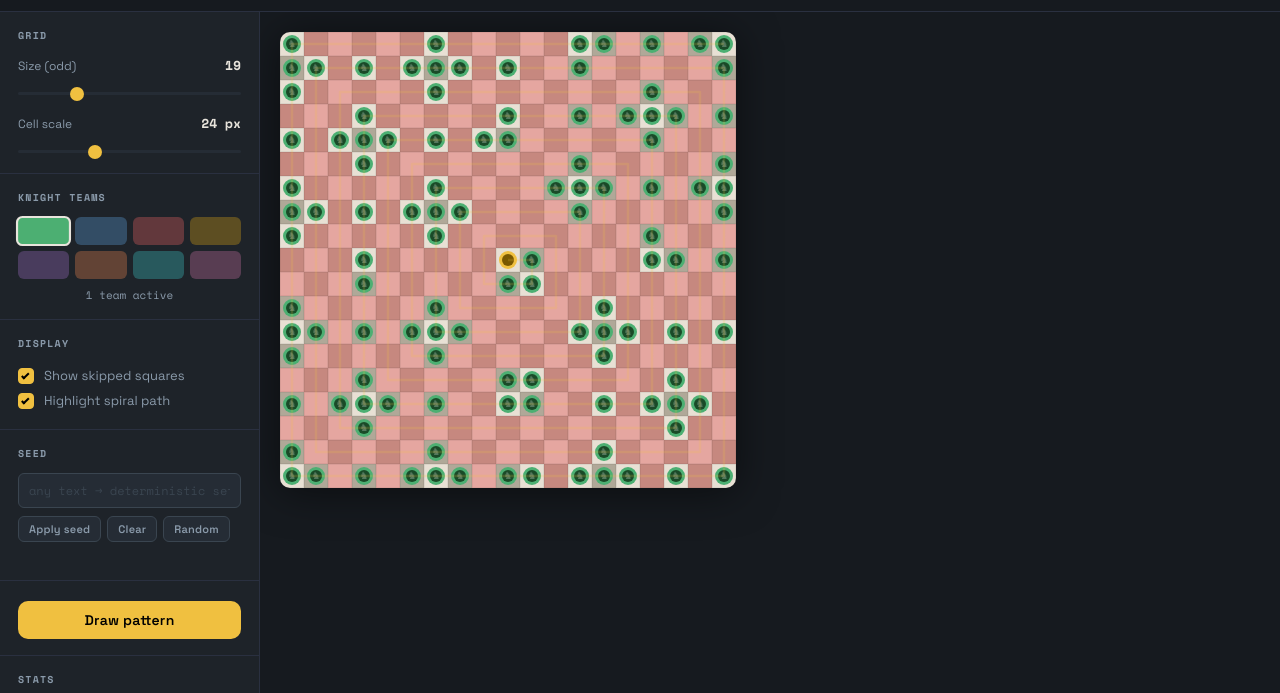
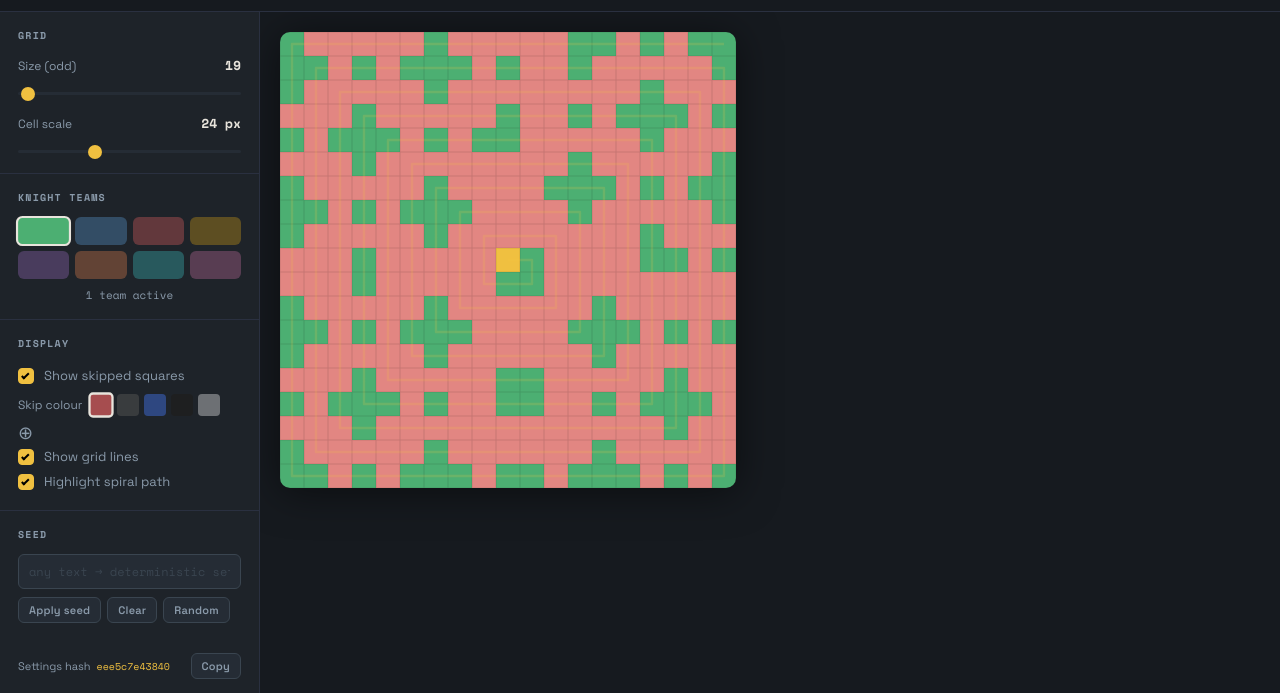
Before and after one commit to jacksonhcnz/knightspiral, a plain HTML site: page index.html in a window 1280 px wide. Shown: the part 46-739 px from the top of the page. Drawn offline with nearby package versions, Linux system fonts and the light colour scheme.

Commit message:
Add files via upload

```diff
--- a/index.html
+++ b/index.html
@@ -205,7 +205,58 @@
     display: block;
   }
 
-  /* seed section */
+  /* skip colour row */
+  .skip-colour-row {
+    display: flex;
+    align-items: center;
+    gap: 8px;
+    padding: 6px 0 2px;
+    flex-wrap: wrap;
+  }
+  .skip-colour-label {
+    font-size: 12px;
+    color: var(--ink-dim);
+    white-space: nowrap;
+  }
+  .skip-presets {
+    display: flex;
+    gap: 5px;
+    flex: 1;
+  }
+  .skip-preset {
+    width: 22px; height: 22px;
+    border-radius: 4px;
+    cursor: pointer;
+    border: 2px solid transparent;
+    transition: border-color var(--transition), transform var(--transition);
+    flex-shrink: 0;
+  }
+  .skip-preset.active {
+    border-color: var(--ink);
+    transform: scale(1.15);
+  }
+  .skip-custom-wrap {
+    cursor: pointer;
+    position: relative;
+    display: flex;
+    align-items: center;
+  }
+  .skip-custom-wrap input[type=color] {
+    position: absolute;
+    opacity: 0;
+    width: 22px; height: 22px;
+    cursor: pointer;
+  }
+  .skip-custom-btn {
+    font-size: 18px;
+    color: var(--ink-dim);
+    line-height: 1;
+    transition: color var(--transition);
+    user-select: none;
+  }
+  .skip-custom-wrap:hover .skip-custom-btn { color: var(--ink); }
+
+
   .seed-input-wrap {
     position: relative;
   }
@@ -370,6 +421,30 @@
     white-space: nowrap;
   }
 
+  /* settings hash row */
+  .settings-hash-row {
+    display: flex;
+    align-items: center;
+    gap: 6px;
+    margin-top: 8px;
+    flex-wrap: wrap;
+  }
+  .settings-hash-label {
+    font-size: 11px;
+    color: var(--ink-dim);
+    white-space: nowrap;
+  }
+  .settings-hash-val {
+    font-family: var(--mono);
+    font-size: 10px;
+    color: var(--amber);
+    flex: 1;
+    overflow: hidden;
+    text-overflow: ellipsis;
+    white-space: nowrap;
+    min-width: 0;
+  }
+
   /* seed applied flash */
   .seed-applied {
     font-family: var(--mono);
@@ -404,7 +479,7 @@
       <div class="section-title">Grid</div>
       <div class="field">
         <label>Size (odd) <span class="val" id="grid-val">19</span></label>
-        <input type="range" id="grid-slider" min="5" max="61" step="2" value="19">
+        <input type="range" id="grid-slider" min="5" max="999" step="2" value="19">
       </div>
       <div class="field">
         <label>Cell scale <span class="val" id="cell-val">24 px</span></label>
@@ -424,6 +499,24 @@
         <div class="check-box"></div>
         Show skipped squares
       </div>
+      <div class="skip-colour-row" id="skip-colour-row">
+        <span class="skip-colour-label">Skip colour</span>
+        <div class="skip-presets" id="skip-presets">
+          <div class="skip-preset active" data-color="rgba(224,96,96,0.7)"   style="background:rgba(224,96,96,0.7)"   title="Red"></div>
+          <div class="skip-preset"        data-color="rgba(80,80,80,0.55)"   style="background:rgba(80,80,80,0.55)"   title="Grey"></div>
+          <div class="skip-preset"        data-color="rgba(60,100,200,0.55)" style="background:rgba(60,100,200,0.55)" title="Blue"></div>
+          <div class="skip-preset"        data-color="rgba(30,30,30,0.8)"    style="background:rgba(30,30,30,0.8)"    title="Black"></div>
+          <div class="skip-preset"        data-color="rgba(255,255,255,0.35)"style="background:rgba(255,255,255,0.35)"title="White"></div>
+        </div>
+        <label class="skip-custom-wrap" title="Custom colour">
+          <input type="color" id="skip-custom-color" value="#e06060">
+          <span class="skip-custom-btn">⊕</span>
+        </label>
+      </div>
+      <div class="check-row checked" id="check-grid">
+        <div class="check-box"></div>
+        Show grid lines
+      </div>
       <div class="check-row checked" id="check-spiral">
         <div class="check-box"></div>
         Highlight spiral path
@@ -441,6 +534,11 @@
         <button class="btn btn-ghost btn-sm" id="btn-random-seed">Random</button>
       </div>
       <div class="seed-applied" id="seed-applied"></div>
+      <div class="settings-hash-row">
+        <span class="settings-hash-label">Settings hash</span>
+        <span class="settings-hash-val" id="settings-hash">—</span>
+        <button class="btn btn-ghost btn-sm" id="btn-copy-hash" title="Copy hash">Copy</button>
+      </div>
     </div>
 
     <div class="section">
@@ -512,6 +610,7 @@
 // ── State ──────────────────────────────────────────────────────────────────
 let numTeams   = 1;
 let currentImg = null;
+let currentSettingsHash = 'manual';
 
 // ── Team swatches ──────────────────────────────────────────────────────────
 const teamsGrid = document.getElementById('teams-grid');
@@ -556,6 +655,27 @@ function setNumTeams(n) {
     n === 1 ? '1 team active' : `${n} teams active`;
 }
 
+// ── Skip colour ────────────────────────────────────────────────────────────
+let currentSkipColor = 'rgba(224,96,96,0.7)';
+
+function getSkipColor() { return currentSkipColor; }
+
+document.querySelectorAll('.skip-preset').forEach(el => {
+  el.addEventListener('click', () => {
+    document.querySelectorAll('.skip-preset').forEach(s => s.classList.remove('active'));
+    el.classList.add('active');
+    currentSkipColor = el.dataset.color;
+  });
+});
+
+document.getElementById('skip-custom-color').addEventListener('input', e => {
+  document.querySelectorAll('.skip-preset').forEach(s => s.classList.remove('active'));
+  // convert hex to rgba with 0.7 opacity
+  const hex = e.target.value;
+  const r = parseInt(hex.slice(1,3),16), g = parseInt(hex.slice(3,5),16), b = parseInt(hex.slice(5,7),16);
+  currentSkipColor = `rgba(${r},${g},${b},0.7)`;
+});
+
 // ── Checkbox helpers ───────────────────────────────────────────────────────
 function makeCheck(id) {
   const el = document.getElementById(id);
@@ -563,6 +683,7 @@ function makeCheck(id) {
   return { get: () => el.classList.contains('checked'), set: v => el.classList.toggle('checked', v) };
 }
 const chkSkipped = makeCheck('check-skipped');
+const chkGrid    = makeCheck('check-grid');
 const chkSpiral  = makeCheck('check-spiral');
 
 // ── Slider wiring ──────────────────────────────────────────────────────────
@@ -626,7 +747,7 @@ function hexToRgb(hex) {
   return [r,g,b];
 }
 
-function renderPattern(n, cell, nt, showSkipped, showSpiral) {
+function renderPattern(n, cell, nt, showSkipped, showGrid, showSpiral) {
   const canvas = document.getElementById('cv');
   const W = n * cell;
   canvas.width = W; canvas.height = W;
@@ -642,8 +763,7 @@ function renderPattern(n, cell, nt, showSkipped, showSpiral) {
   for (let row=0; row<n; row++) {
     for (let col=0; col<n; col++) {
       const x0=col*cell, y0=row*cell;
-      const light = (row+col)%2===0;
-      ctx.fillStyle = light ? LIGHT : DARK;
+      ctx.fillStyle = LIGHT;
       ctx.fillRect(x0, y0, cell, cell);
 
       const team = knightTeam[row][col];
@@ -651,37 +771,18 @@ function renderPattern(n, cell, nt, showSkipped, showSpiral) {
 
       if (team >= 0) {
         const colour = isOrigin ? ORIGIN : TEAMS[team % TEAMS.length].knight;
-        const pad = Math.max(2, Math.floor(cell/8));
-        ctx.beginPath();
-        ctx.ellipse(x0+cell/2, y0+cell/2, cell/2-pad, cell/2-pad, 0, 0, Math.PI*2);
+        // Fill entire square
         ctx.fillStyle = colour;
-        ctx.fill();
-
-        if (cell >= 14) {
-          const inner = isOrigin ? '#7a5800' : TEAMS[team % TEAMS.length].inner;
-          const ipad = pad + Math.max(2, Math.floor(cell/7));
-          ctx.beginPath();
-          ctx.ellipse(x0+cell/2, y0+cell/2, cell/2-ipad, cell/2-ipad, 0, 0, Math.PI*2);
-          ctx.fillStyle = inner;
-          ctx.fill();
-        }
-
-        // ♞ symbol for larger cells
-        if (cell >= 24) {
-          ctx.fillStyle = isOrigin ? 'rgba(120,90,0,0.6)' : 'rgba(255,255,255,0.25)';
-          ctx.font = `${Math.floor(cell*0.45)}px serif`;
-          ctx.textAlign = 'center';
-          ctx.textBaseline = 'middle';
-          ctx.fillText('♞', x0+cell/2, y0+cell/2+cell*0.03);
-        }
+        ctx.fillRect(x0, y0, cell, cell);
 
       } else if (skipped[row][col] && showSkipped) {
-        ctx.fillStyle = 'rgba(224,96,96,0.45)';
+        const sc = getSkipColor();
+        ctx.fillStyle = sc;
         ctx.fillRect(x0, y0, cell, cell);
       }
 
       // grid lines
-      if (cell >= 6) {
+      if (showGrid && cell >= 6) {
         ctx.strokeStyle = 'rgba(0,0,0,0.12)';
         ctx.lineWidth = 0.5;
         ctx.strokeRect(x0+0.25, y0+0.25, cell-0.5, cell-0.5);
@@ -747,14 +848,22 @@ cv.addEventListener('mouseleave', () => { tooltip.style.opacity = 0; });
 function draw() {
   const loading = document.getElementById('loading');
   loading.classList.add('visible');
-  setTimeout(() => {
+  setTimeout(async () => {
     const n    = getGrid();
     const cell = getCell();
     const nt   = numTeams;
     const showSkip    = chkSkipped.get();
+    const showGrid    = chkGrid.get();
     const showSpiral  = chkSpiral.get();
-    lastPattern = renderPattern(n, cell, nt, showSkip, showSpiral);
+    lastPattern = renderPattern(n, cell, nt, showSkip, showGrid, showSpiral);
     currentImg = cv.toDataURL('image/png');
+
+    // compute a short hash of the current settings so user always knows their "seed"
+    const settingsStr = `g${n}-c${cell}-t${nt}-s${showSkip?1:0}`;
+    const full = await sha256(settingsStr);
+    currentSettingsHash = full.slice(0, 12);
+    document.getElementById('settings-hash').textContent = currentSettingsHash;
+
     loading.classList.remove('visible');
   }, 30);
 }
@@ -783,7 +892,7 @@ async function applySeed(str) {
   const rng  = seededRng(hash);
 
   const gridChoices = [];
-  for (let g=5; g<=39; g+=2) gridChoices.push(g);
+  for (let g=5; g<=999; g+=2) gridChoices.push(g);
   const grid  = gridChoices[Math.floor(rng() * gridChoices.length)];
   const teams = Math.floor(rng() * 8) + 1;
   const cellChoices = [8,12,16,20,24,32,40,48];
@@ -821,12 +930,20 @@ document.getElementById('btn-random-seed').addEventListener('click', () => {
   applySeed(seed);
 });
 
-// ── Export ─────────────────────────────────────────────────────────────────
+document.getElementById('btn-copy-hash').addEventListener('click', async () => {
+  await navigator.clipboard.writeText(currentSettingsHash);
+  const btn = document.getElementById('btn-copy-hash');
+  const orig = btn.textContent;
+  btn.textContent = '✓';
+  setTimeout(() => { btn.textContent = orig; }, 1500);
+});
+
+
 document.getElementById('btn-export-png').addEventListener('click', () => {
   if (!currentImg) { alert('Draw a pattern first.'); return; }
   const a = document.createElement('a');
   a.href = currentImg;
-  a.download = `knight-spiral-${getGrid()}x${getGrid()}-${numTeams}team.png`;
+  a.download = `knightspiral-${currentSettingsHash}.png`;
   a.click();
 });
 
```
